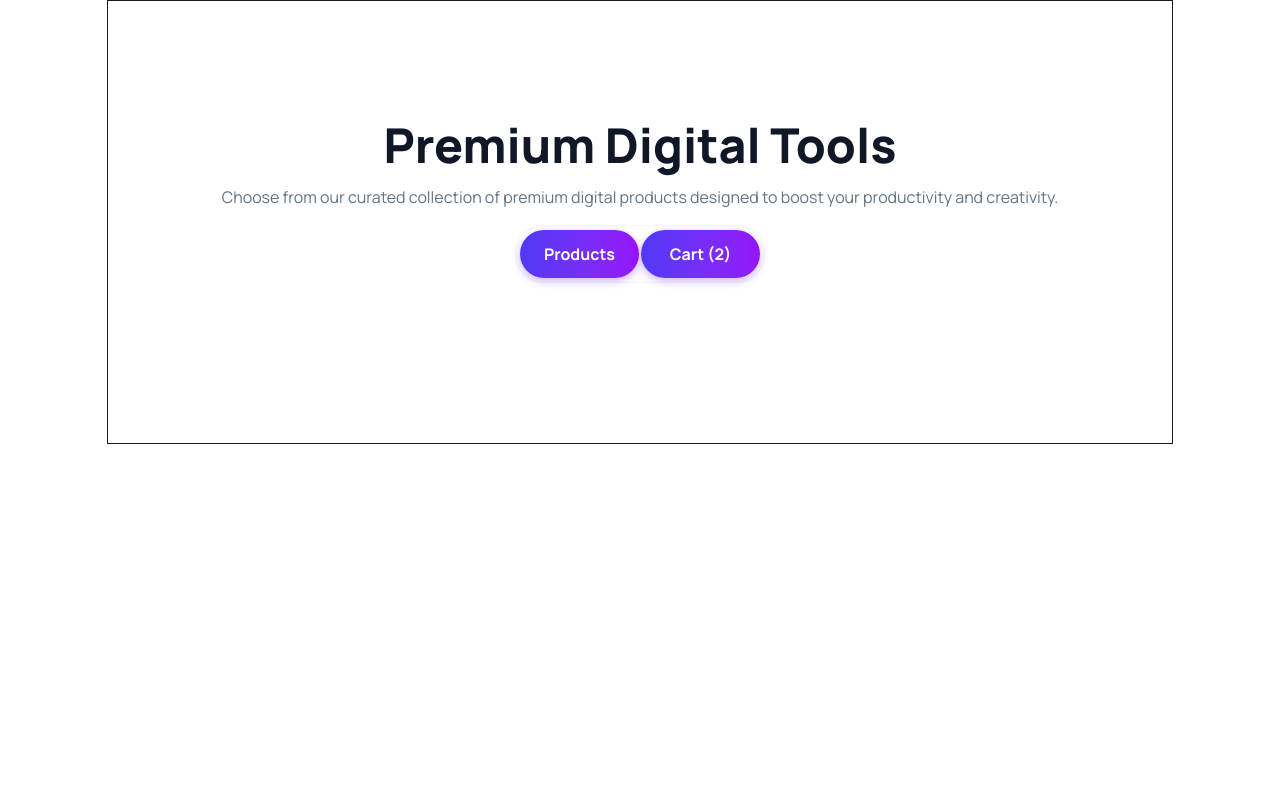
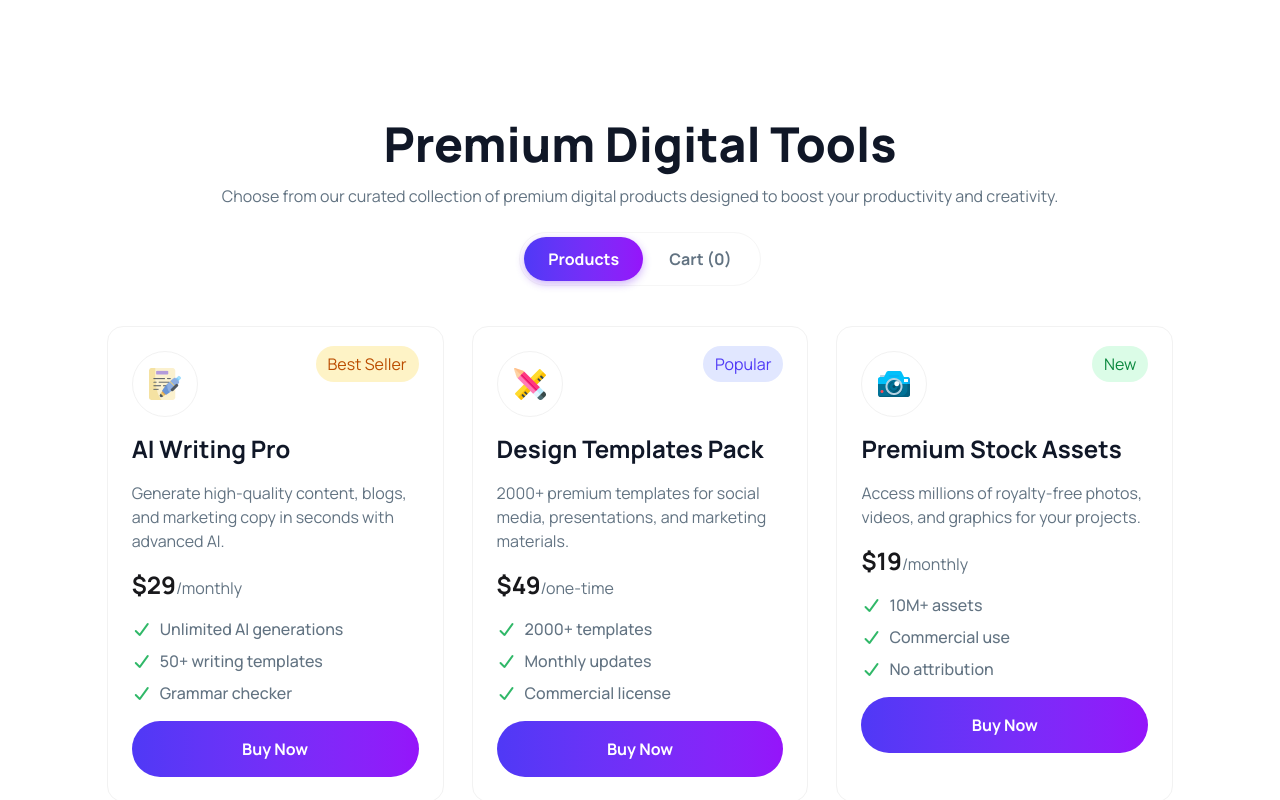
Before and after one commit to Zabedfolio/Digitools, a React (Vite) app: page / in a window 1280 px wide. Shown: the top 800 px of the page. Built offline with nearby package versions, Linux system fonts and the light colour scheme.

Commit message:
done the toggle button

```diff
--- a/index.html
+++ b/index.html
@@ -10,6 +10,8 @@
   <link rel="preconnect" href="https://fonts.googleapis.com">
   <link rel="preconnect" href="https://fonts.gstatic.com" crossorigin>
   <link href="https://fonts.googleapis.com/css2?family=Manrope:wght@200..800&display=swap" rel="stylesheet">
+
+  <link rel="stylesheet" href="https://cdnjs.cloudflare.com/ajax/libs/font-awesome/7.0.1/css/all.min.css" integrity="sha512-2SwdPD6INVrV/lHTZbO2nodKhrnDdJK9/kg2XD1r9uGqPo1cUbujc+IYdlYdEErWNu69gVcYgdxlmVmzTWnetw==" crossorigin="anonymous" referrerpolicy="no-referrer" />
 </head>
 
 <body>
--- a/public/data.json
+++ b/public/data.json
@@ -12,7 +12,7 @@
       "50+ writing templates",
       "Grammar checker"
     ],
-    "icon": "ai-writing"
+    "icon": "writing_2327400 1"
   },
   {
     "id": 2,
@@ -27,7 +27,7 @@
       "Monthly updates",
       "Commercial license"
     ],
-    "icon": "design-templates"
+    "icon": "design-tool"
   },
   {
     "id": 3,
@@ -42,7 +42,7 @@
       "Commercial use",
       "No attribution"
     ],
-    "icon": "stock-assets"
+    "icon": "camera_8775444 1"
   },
   {
     "id": 4,
@@ -57,7 +57,7 @@
       "API access",
       "Custom workflows"
     ],
-    "icon": "automation"
+    "icon": "operation"
   },
   {
     "id": 5,
@@ -72,7 +72,7 @@
       "ATS optimization",
       "Export to PDF"
     ],
-    "icon": "resume-builder"
+    "icon": "portfolio"
   },
   {
     "id": 6,
--- a/src/App.jsx
+++ b/src/App.jsx
@@ -1,8 +1,10 @@
+import { useState } from 'react';
+import './App.css'
+import Cart from './components/Cart';
+import Models from './components/Models';
+import Header from './components/Header';
 
-import './App.css'
-import Models from './components/Models';
-
-const getModels = async() =>{
+const getModels = async () => {
   const res = await fetch("/data.json")
   return res.json();
 }
@@ -10,13 +12,19 @@ const getModels = async() =>{
 const modelPromise = getModels();
 
 function App() {
+  const [selectType, setSelectType] = useState("products")
+  const [carts, setCarts] = useState([])
 
   return (
     <>
+      <Header selectType={selectType} setSelectType={setSelectType} cartCount={carts.length} />
 
-
-    <Models modelPromise={modelPromise}></Models>
-
+      {selectType === "products" && (
+        <Models modelPromise={modelPromise} carts={carts} setCarts={setCarts} />
+      )}
+      {selectType === "cart" && (
+        <Cart carts={carts} setCarts={setCarts} />
+      )}
     </>
   )
 }
--- /dev/null
+++ b/src/components/Cart.jsx
@@ -0,0 +1,43 @@
+const Cart = ({ carts, setCarts }) => {
+    const handleRemove = (id) => {
+        setCarts(carts.filter(item => item.id !== id));
+    }
+
+    if (carts.length === 0) {
+        return (
+            <div className='text-center py-30 text-[#627382]'>
+                <p className='text-2xl font-bold'>Your cart is empty</p>
+            </div>
+        )
+    }
+
+    return (
+        <div className='w-10/12 mx-auto py-10 space-y-4'>
+            <h2 className='text-3xl font-extrabold text-[#101727]'>Your Cart</h2>
+            {carts.map(item => (
+                <div key={item.id} className='border border-[#F2F2F2] p-10'>
+                    <div className="flex items-center justify-between bg-[#F9FAFC] border border-[#F2F2F2] rounded-2xl p-4">
+                        <div className='flex items-center gap-4'>
+                            <div className="border border-[#F2F2F2] bg-white rounded-full p-4">
+                                <img className='object-contain ' src={`/src/assets/products/${item.icon}.png`} alt="" />
+                            </div>
+
+                            <div>
+                                <h3 className='font-bold text-[#101727]'>{item.name}</h3>
+                                <p className='text-[#627382]'>${item.price}</p>
+                            </div>
+                        </div>
+                        <button
+                            onClick={() => handleRemove(item.id)}
+                            className='text-red-500 font-bold px-4 py-2 rounded-full border border-red-200 hover:bg-red-50'>
+                            Remove
+                        </button>
+                    </div>
+
+                </div>
+            ))}
+        </div>
+    )
+}
+
+export default Cart
--- /dev/null
+++ b/src/components/Header.jsx
@@ -0,0 +1,33 @@
+const Header = ({ selectType, setSelectType, cartCount }) => {
+  return (
+    <div className='pt-30 w-10/12 mx-auto'>
+      <div className='text-center'>
+        <h1 className='text-5xl font-extrabold text-[#101727]'>Premium Digital Tools</h1>
+        <p className='text-[#627382] my-4'>Choose from our curated collection of premium digital products designed to boost your productivity and creativity.</p>
+      </div>
+
+      <div className='flex border border-[#F6F6F6] p-1 rounded-full w-fit gap-0.5 mx-auto mt-6'>
+        <button
+          onClick={() => setSelectType('products')}
+          className={`font-bold px-6 py-2.5 rounded-full transition-all ${
+            selectType === 'products'
+              ? 'bg-linear-to-r from-[#4F39F6] to-[#9514FA] text-white shadow-[0px_3px_8px_0px_rgba(97,7,236,0.30)]'
+              : 'text-[#627382]'
+          }`}>
+          Products
+        </button>
+        <button
+          onClick={() => setSelectType('cart')}
+          className={`font-bold px-6 py-2.5 rounded-full transition-all ${
+            selectType === 'cart'
+              ? 'bg-linear-to-r from-[#4F39F6] to-[#9514FA] text-white shadow-[0px_3px_8px_0px_rgba(97,7,236,0.30)]'
+              : 'text-[#627382]'
+          }`}>
+          Cart ({cartCount})
+        </button>
+      </div>
+    </div>
+  )
+}
+
+export default Header
--- /dev/null
+++ b/src/components/ModelCard.jsx
@@ -0,0 +1,66 @@
+import { useState } from 'react';
+// import { toast } from 'react-toastify';
+
+const tagStyles = {
+  "Best Seller": "bg-[#FEF3C6] text-[#BB4D00]",
+  "Popular": "bg-[#E1E7FF] text-[#4F39F6]",
+  "New": "bg-[#DBFCE7] text-[#0A883E]",
+}
+
+const ModelCard = ({ model, carts, setCarts }) => {
+  const [isBuy, setIsBuy] = useState(false);
+
+  const handleSubscription = () => {
+    const isFound = carts.find(item => item.id === model.id);
+    if (isFound) {
+    //   toast.error("Already in cart!");
+      return;
+    }
+    setCarts([...carts, model]);
+    setIsBuy(true);
+    // toast.success("Added to cart!");
+  }
+
+  return (
+    <div className='border border-[#F2F2F2] rounded-2xl p-6 space-y-4'>
+      <div className='flex justify-between items-center'>
+        <div className='border border-[#F2F2F2] rounded-full p-4'>
+          <img src={`/src/assets/products/${model.icon}.png`} alt="" />
+        </div>
+        <div className={`px-3 py-1.5 rounded-full -mt-10 ${tagStyles[model.tag]}`}>
+          <p>{model.tag}</p>
+        </div>
+      </div>
+
+      <div className='font-bold text-2xl text-[#101727]'>
+        <h2>{model.name}</h2>
+      </div>
+
+      <div className='text-[#627382]'>
+        <p>{model.description}</p>
+      </div>
+
+      <div>
+        <span className='font-bold text-2xl'>${model.price}</span>
+        <span className='text-[#627382]'>/{model.period}</span>
+      </div>
+
+      <div className='space-y-2'>
+        {model.features.map((feature, index) => (
+          <div key={index} className='flex items-center gap-2'>
+            <i className="fa-solid fa-check text-[#30B868]"></i>
+            <span className='font-medium text-[#627382]'>{feature}</span>
+          </div>
+        ))}
+      </div>
+
+      <button
+        onClick={handleSubscription}
+        className='bg-linear-to-r from-[#4F39F6] to-[#9514FA] font-bold w-full text-white py-4 rounded-full'>
+        {isBuy ? "Added to Cart" : "Buy Now"}
+      </button>
+    </div>
+  )
+}
+
+export default ModelCard
--- a/src/components/Models.jsx
+++ b/src/components/Models.jsx
@@ -1,29 +1,18 @@
-import React, { use } from 'react';
+import { use } from 'react';
+import ModelCard from './ModelCard';
 
-// border-[#F6F6F6]
+const Models = ({ modelPromise, carts, setCarts }) => {
+  const models = use(modelPromise);
 
-const Models = ({ modelPromise }) => {
-    const models = use(modelPromise);
-    console.log(models);
-    return (
-        <div>
-            <div className="header-tab py-30 w-10/12 mx-auto border border-1">
-                <div className='text-center'>
-                    <h1 className='text-5xl font-extrabold text-[#101727]'>Premium Digital Tools</h1>
-                    <p className='text-[#627382] my-4'>Choose from our curated collection of premium digital products designed to boost your productivity and creativity.</p>
-                </div>
+  return (
+    <div className='pb-30 w-10/12 mx-auto'>
+      <div className='grid md:grid-cols-2 lg:grid-cols-3 gap-7 mt-10'>
+        {models.map(model => (
+          <ModelCard key={model.id} model={model} carts={carts} setCarts={setCarts} />
+        ))}
+      </div>
+    </div>
+  )
+}
 
-                <div className='flex border border-[#F6F6F6] p-1 rounded-[100px] max-w-62.5 gap-0.5 mx-auto'>
-                    <button className='flex-1 font-bold bg-linear-to-r from-[#4F39F6] to-[#9514FA] text-white px-6 py-3 rounded-full shadow-[0px_3px_8px_0px_rgba(97,7,236,0.30)] '>Products</button>
-                    <button className='flex-1 font-bold bg-linear-to-r from-[#4F39F6] to-[#9514FA] text-white px-6 py-3 rounded-full shadow-[0px_3px_8px_0px_rgba(97,7,236,0.30)]'>Cart (2)</button>
-                </div>
-
-                <div className='grid md:grid-cols-2 lg:grid-cols-3 gap-7 mt-10'>
-
-                </div>
-            </div>
-        </div>
-    );
-};
-
-export default Models;
+export default Models
--- a/src/index.css
+++ b/src/index.css
@@ -5,3 +5,9 @@ body {
   font-family: "Manrope", sans-serif;
   font-optical-sizing: auto;
 }
+
+.tab {
+  display: flex !important;
+  align-items: center !important;
+  justify-content: center !important;
+}
```
Also changed, not shown: src/assets/products/camera_8775444 1.png (added).
